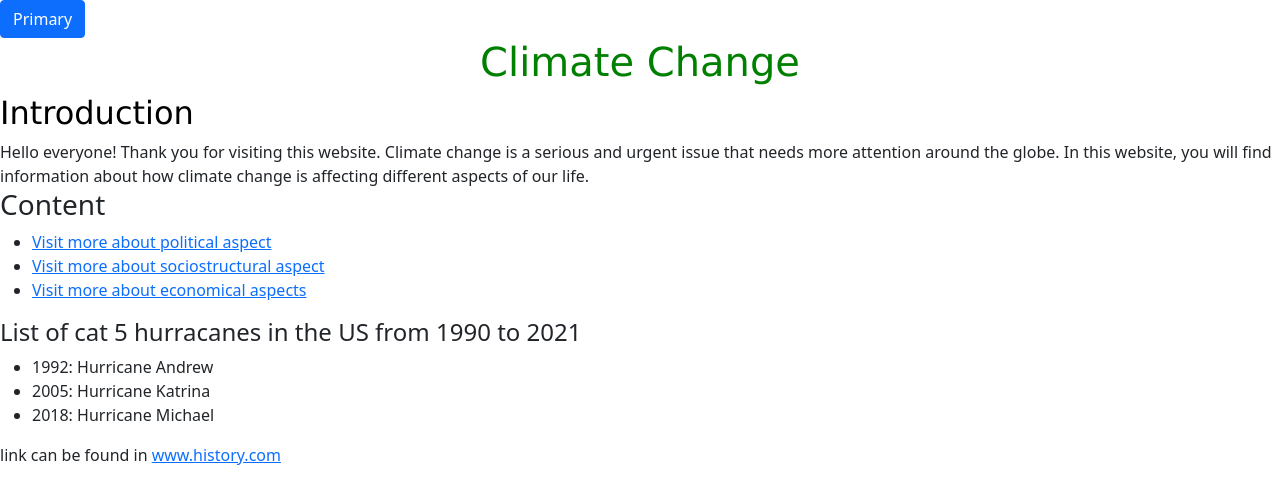
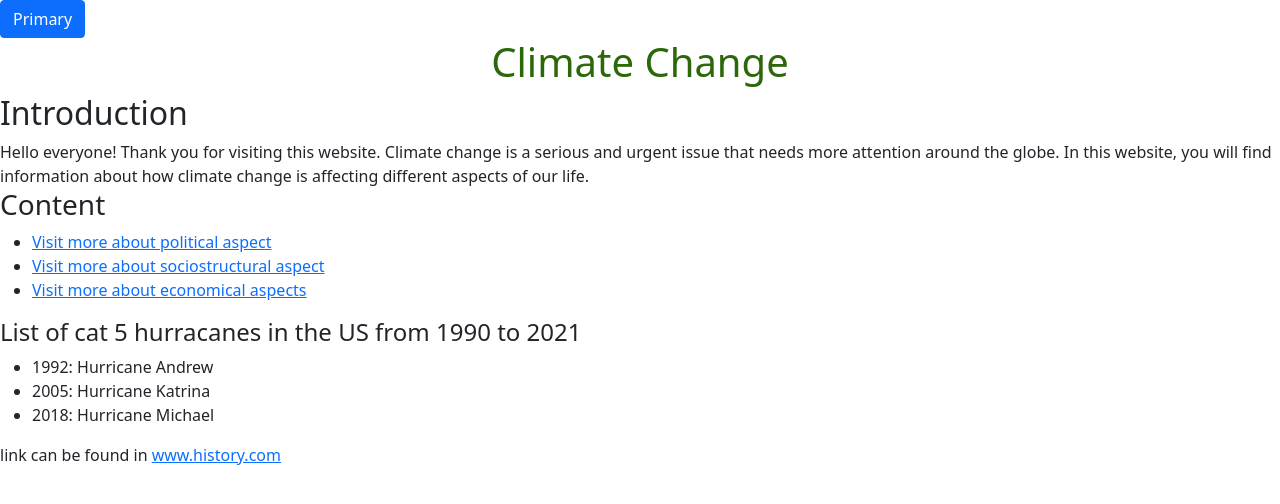
Before and after one commit to Awesomelok622/Awesomelok622.github.io, a plain HTML site: page index.html in a window 1280 px wide. Drawn offline with nearby package versions, Linux system fonts and the light colour scheme; files whose address does not match are found by name.

Commit message:
Update index.html

```diff
--- a/index.html
+++ b/index.html
@@ -2,7 +2,7 @@
 <html>
 <head>
     <title>Climate Change</title>
-    <link rel="stylesheet" href="C:\Users\Lok\Desktop\style sheet for formative assignment.css">
+    <link rel="stylesheet" href="/Users/longhchung/Documents/GitHub/Awesomelok622.github.io/stylesheet for climate change.css">
     <!-- CSS only -->
     <link href="https://cdn.jsdelivr.net/npm/bootstrap@5.1.3/dist/css/bootstrap.min.css" rel="stylesheet" integrity="sha384-1BmE4kWBq78iYhFldvKuhfTAU6auU8tT94WrHftjDbrCEXSU1oBoqyl2QvZ6jIW3" crossorigin="anonymous">
     <button type="button" class="btn btn-primary">Primary</button>
```
